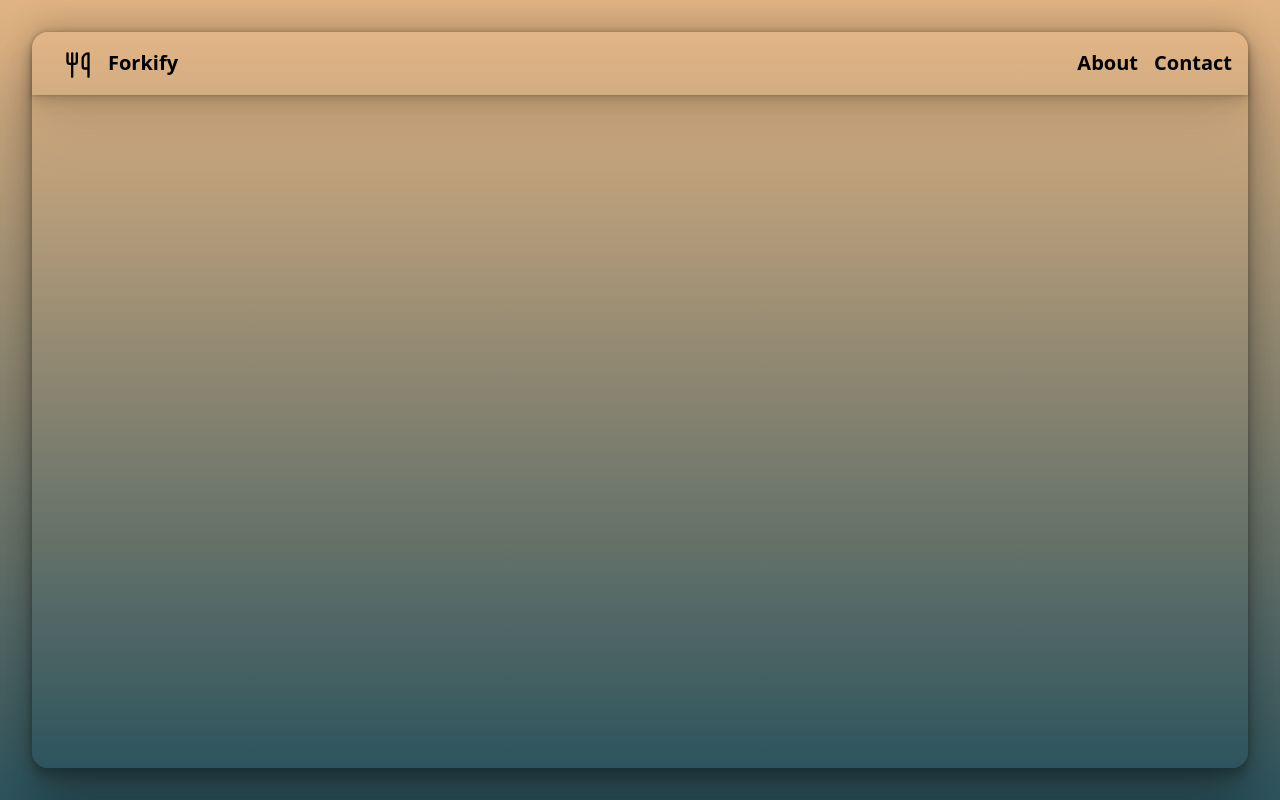
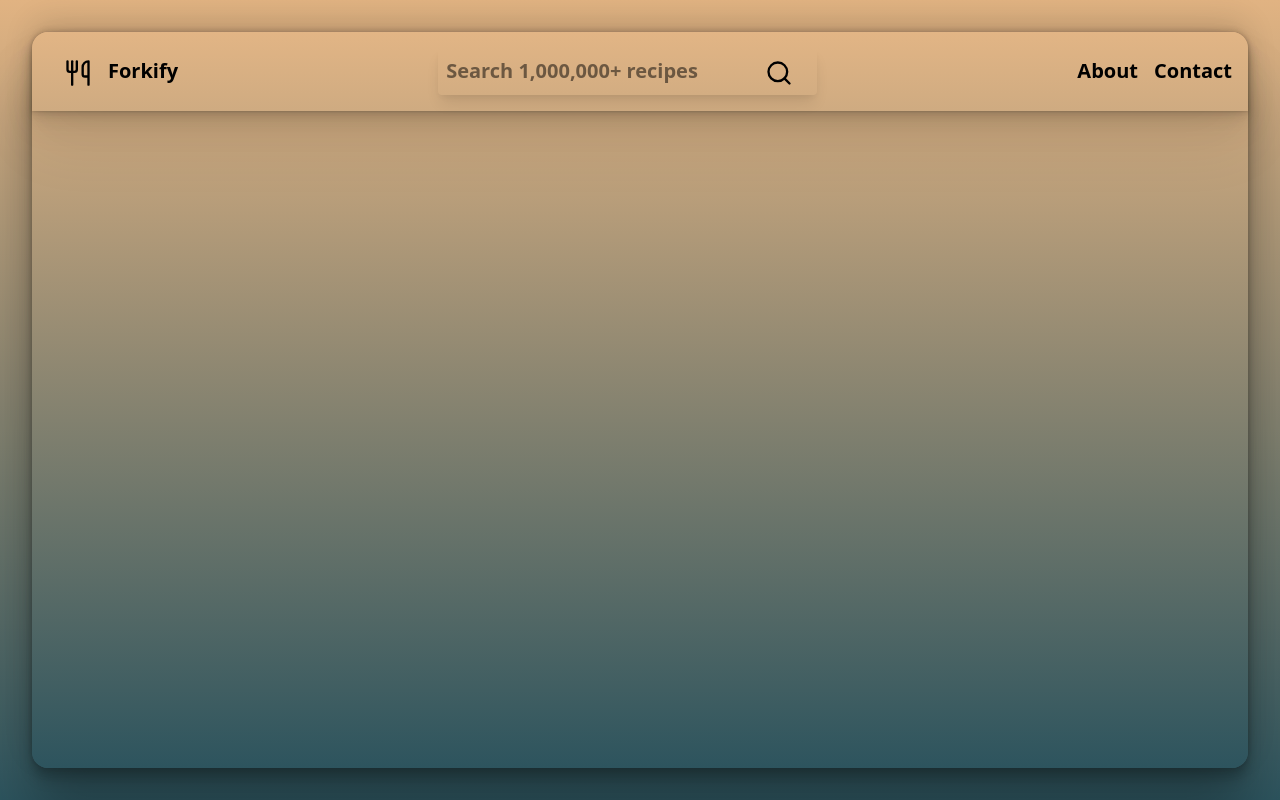
Before and after one commit to ad-dw/Forkify-reactjs, a React (Vite) app: page / in a window 1280 px wide. Built offline with nearby package versions, Linux system fonts and the light colour scheme.

Commit message:
Added search component.

```diff
--- a/src/components/Navigation/NavigationBar.component.jsx
+++ b/src/components/Navigation/NavigationBar.component.jsx
@@ -1,6 +1,7 @@
 import "./NavigationBar.styles.css";
 import { Link } from "react-router-dom";
 import { Utensils } from "lucide-react";
+import SearchBar from "../Search/SearchBar.component";
 
 function NavigationBar() {
   return (
@@ -9,6 +10,7 @@ function NavigationBar() {
         <Utensils size={28} />
         <span>Forkify</span>
       </Link>
+      <SearchBar />
       <div className="nav-links">
         <Link to="/about">About</Link>
         <Link to="/contact">Contact</Link>
--- a/src/components/Navigation/NavigationBar.styles.css
+++ b/src/components/Navigation/NavigationBar.styles.css
@@ -1,6 +1,7 @@
 .navigation-bar {
   display: flex;
   align-items: center;
+  height: 5srem;
   justify-content: space-between;
   padding: 1rem;
   background-color: rgba(255, 255, 255, 0.025);
--- /dev/null
+++ b/src/components/Search/SearchBar.component.jsx
@@ -0,0 +1,19 @@
+import "./SearchBar.styles.css";
+import { Search } from "lucide-react";
+
+function SearchBar() {
+  return (
+    <div className="search-bar">
+      <input
+        type="text"
+        placeholder="Search 1,000,000+ recipes"
+        className="search-input"
+      />
+      <button type="submit" className="search-btn">
+        <Search size={28} />
+      </button>
+    </div>
+  );
+}
+
+export default SearchBar;
--- /dev/null
+++ b/src/components/Search/SearchBar.styles.css
@@ -0,0 +1,19 @@
+.search-bar {
+  display: flex;
+  align-items: center;
+  border-radius: 4px;
+  padding: 0.5rem;
+  box-shadow: rgba(0, 0, 0, 0.1) 0px 10px 15px -3px,
+    rgba(0, 0, 0, 0.05) 0px 4px 6px -2px;
+}
+
+.search-input {
+  border: none;
+  flex: 1;
+}
+
+.search-btn {
+  background: none;
+  border: none;
+  cursor: pointer;
+}
```
